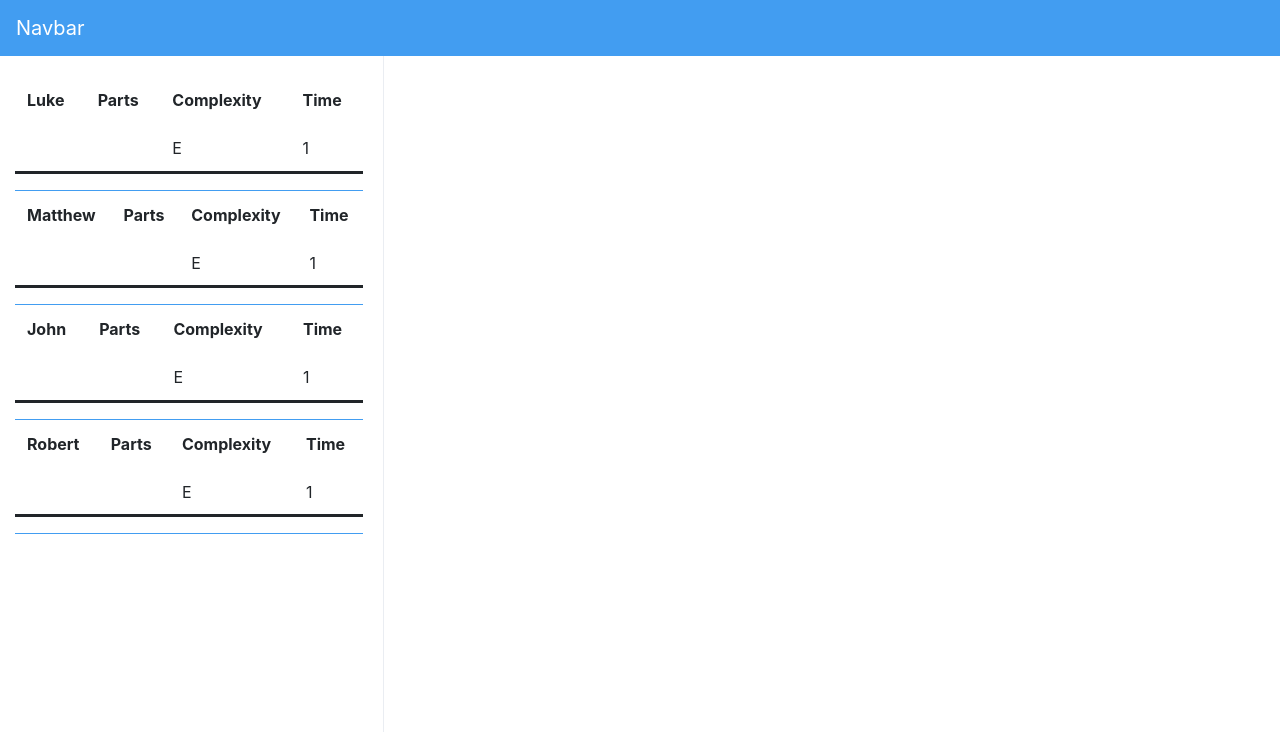
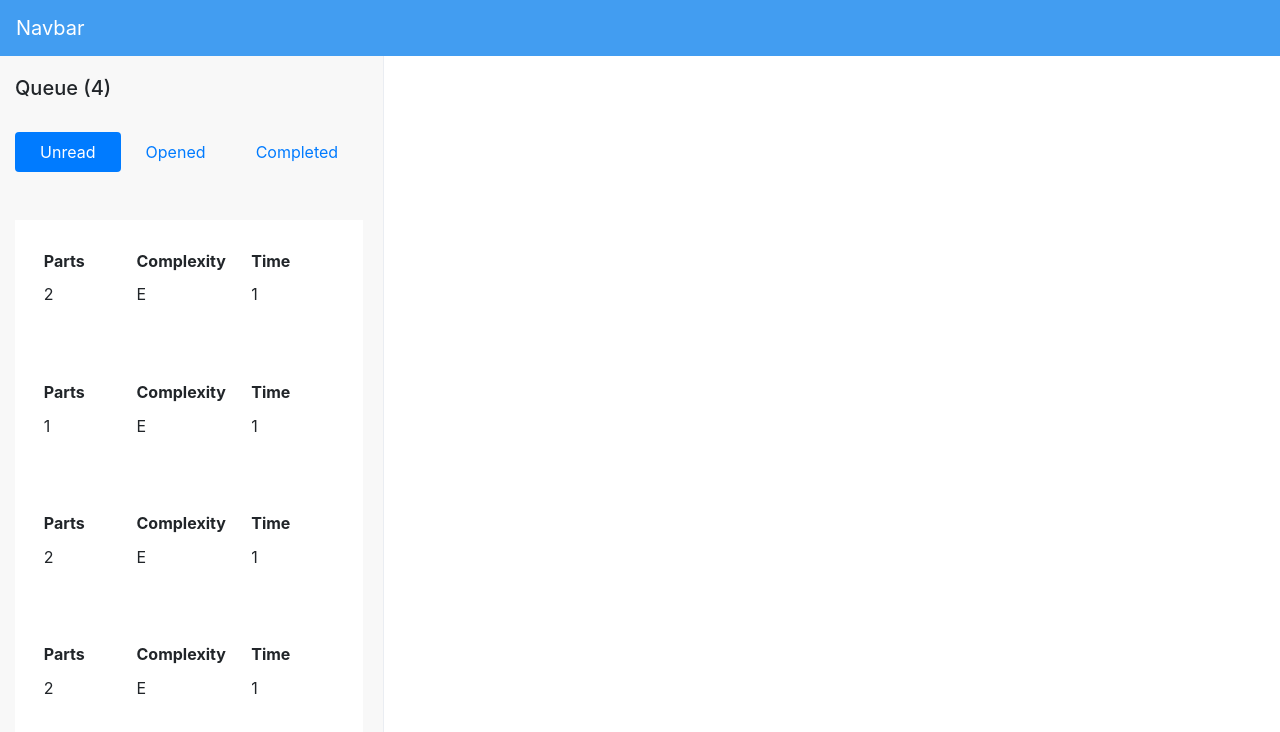
Before and after one commit to pacosw1/FinalProject-Finland, a React (Create React App) app: page / in a window 1280 px wide. Shown: the top 732 px of the page. Built offline with nearby package versions, Linux system fonts and the light colour scheme.

Commit message:
added state button selection to darken selected offer, major design improvements. still needs some cleaning up

```diff
--- a/src/App.css
+++ b/src/App.css
@@ -2,19 +2,37 @@ ul {
   list-style: none;
   margin-left: -2.5rem;
 }
-#headTitle {
-  border-bottom: 1px solid;
-  padding-bottom: 4%;
+
+.right .row {
+  padding: 1.2rem;
+
+  margin: 1.2rem;
+  background-color: white;
+}
+.listed:focus {
+  background-color: grey;
+}
+.listItem th {
+  width: 5rem;
+}
+.listItem {
+  background-color: white;
+  padding: 1.5rem;
   width: 100%;
-  border-color: rgba(0, 123, 237, 0.74);
+  height: 100%;
+  width: 100%;
 }
+.btn-group {
+  background-color: rgba(0, 123, 237, 0.74) !important;
+  margin-top: 2%;
 
-.btn-group {
-  margin-top: 2%;
   text-align: center;
   display: flex;
 }
 
+li:active {
+  background-color: black;
+}
 .btn:hover {
   background-color: rgba(0, 123, 237, 0.93);
   border-style: none;
@@ -24,24 +42,8 @@ ul {
   background-color: rgba(0, 123, 237, 0.74);
 }
 
-li {
-  background-color: none;
-  height: 100%;
-  width: 100%;
-}
-li:hover {
-  background-color: #f4f8ff;
-}
-
-.btn {
-  text-align: center;
-  border-color: white;
-
-  border-left: none;
-
-  background-color: rgba(0, 123, 237, 0.74);
-  margin-right: 1rem;
-  border-radius: 0px;
+.listItem:hover {
+  background-color: #c1c1c1;
 }
 
 .partNav {
@@ -51,17 +53,7 @@ li:hover {
 .partNav span {
   margin-right: 2rem;
 }
-.listItem {
-  border-bottom: solid 1px;
-  border-color: rgba(0, 123, 237, 0.74);
 
-  padding-top: rem;
-  margin-bottom: 0rem;
-}
-.table {
-  width: 50%;
-  border-bottom: solid;
-}
 .split {
   height: 89%;
   position: fixed;
--- a/src/App.js
+++ b/src/App.js
@@ -11,8 +11,9 @@ class App extends Component {
     super(props);
     this.fetchById = this.fetchById.bind(this); //bind methods to ensure proper event handling function
     this.handleClick = this.handleClick.bind(this);
+    this.onDelete = this.onDelete.bind(this);
+    this.updateValue = this.updateValue.bind(this);
     this.onCreateFeature = this.onCreateFeature.bind(this);
-    this.onDelete = this.onDelete.bind(this);
     this.onSaveData = this.onSaveData.bind(this);
     this.handleNext = this.handleNext.bind(this);
     this.handlePrev = this.handlePrev.bind(this);
@@ -20,43 +21,62 @@ class App extends Component {
       items: [], //offers retrieved from fake data base.
       currentItem: {}, //the current item is initialized with
       itemParts: [],
-      currentPart: {}
+      currentPart: {},
+      selectionState: []
     };
   }
 
+  updateValue(e, f) {
+    const curr = this.state.currentPart;
+    const updated = curr.features;
+    console.log(e.target.id);
+    const index = updated.indexOf(f);
+    console.log("index:", index);
+    updated[index][e.target.name] = e.target.value;
+    curr.features = updated;
+    this.setState({
+      currentPart: curr
+    });
+  }
   //onCreateFeature() {}
+  onDelete(id) {
+    const curr = this.state.currentPart;
+    const features = curr.features;
+    const updated = features.filter(feature => feature.id !== id);
+    curr.features = updated;
+    this.setState(
+      {
+        currentPart: curr
+      },
+      console.log(updated)
+    );
+  }
+  onCreateFeature() {
+    const newFeature = {
+      id: Date.now(),
+      name: "",
+      quantity: "",
+      time: ""
+    };
+    const curr = this.state.currentPart;
+    const updated = curr.features;
 
+    updated.push(newFeature);
+    curr.features = updated;
+    this.setState({
+      currentPart: curr
+    });
+  }
   onSaveData(parts) {}
-  onDelete(toBeDeleted) {
-    //toBeDeleted = feature name
-    const currPart = this.state.currentPart;
-    const features = this.state.currentPart.features; //copy feature array to be deleted
-    const updatedFeatures = features.filter(
-      feature => feature.name !== toBeDeleted
-    );
-    currPart.features = [...updatedFeatures];
 
-    this.setState({
-      currentPart: currPart
-    });
-    console.log(toBeDeleted);
-  }
   componentWillMount() {
     this.setState({
       items: getData()
     });
   }
-
-  onCreateFeature() {
-    const newFeature = {
-      name: "",
-      quantity: "",
-      time: ""
-    };
-    const currPart = this.state.currentPart;
-    currPart.features.push(newFeature);
+  componentDidMount() {
     this.setState({
-      currentPart: currPart
+      selectionState: new Array(this.state.items.length).fill(0)
     });
   }
 
@@ -65,9 +85,17 @@ class App extends Component {
     return this.state.items.find(item => item.id === id);
   }
   handleClick(id) {
+    console.log(id);
+    const { items, currentItem, selectionState } = this.state;
+    const index = items.findIndex(x => x.id === id);
+    selectionState.fill(0);
+    selectionState[index] = 1;
+
     const curr = this.fetchById(id);
     //when listItem clicked set the matching id item with currentItem in state
+
     this.setState({
+      selectionState: selectionState,
       currentItem: curr,
       itemParts: curr.parts,
       currentPart: curr.parts[0]
@@ -99,6 +127,7 @@ class App extends Component {
         handleNext={this.handleNext}
         handlePrev={this.handlePrev}
         onDelete={this.onDelete}
+        updateValue={this.updateValue}
         onCreateFeature={this.onCreateFeature}
         onSaveData={this.onSaveData}
       />
@@ -112,7 +141,11 @@ class App extends Component {
         {//this condition statement prevents App crashing when props sent to Content are of value null, or empty
         this.state.itemParts.length >= 1 && this.renderContent()}
 
-        <SideBar handleClick={this.handleClick} items={this.state.items} />
+        <SideBar
+          selected={this.state.selectionState}
+          handleClick={this.handleClick}
+          items={this.state.items}
+        />
       </div>
     );
   }
--- a/src/components/ContentDisplay.jsx
+++ b/src/components/ContentDisplay.jsx
@@ -1,20 +1,11 @@
 import React, { Component } from "react";
 import Table from "./Table";
+import Image from "./Image";
+import PartDisplay from "./PartDisplay";
 
 class ContentDisplay extends Component {
   constructor(props) {
     super(props);
-    this.updateValue = this.updateValue.bind(this);
-    this.state = {
-      name: "",
-      quantity: 0,
-      time: 0
-    };
-  }
-  updateValue(e) {
-    const features = this.props.currPart.features;
-    const index = features.findIndex(feature => feature.name === e.target.name);
-    features[index];
   }
 
   render() {
@@ -30,84 +21,29 @@ class ContentDisplay extends Component {
     const index = parts.findIndex(x => x.id === currPart.id); //will find the index
     const dims = currPart.dimensions;
     const limitReached = index === parts.length - 1;
+
     return (
-      <div className="split right">
+      <div className="split right" style={{ backgroundColor: "#f2f2f2" }}>
         <div className="container-fluid">
-          <div className="header" style={{ display: "flex" }}>
-            <h1>{this.props.customer}</h1>
+          <div className="row">
+            <div className="col-lg-8 col-sm-6 col-sm-12">
+              <h5>{this.props.customer}</h5>
+            </div>
+            <div className="col-lg-4 col-sm-3 col-sm-12">
+              <a href="index.js">See Customer History</a>
+            </div>
+          </div>
 
-            <a style={{ marginLeft: "90%" }} href="index.js">
-              See Customer History
-            </a>
-          </div>
-          <table className="table table-borderless ">
-            <thead>
-              <tr>
-                <th scope="col">Material</th>
-              </tr>
-            </thead>
-            <tbody>
-              <tr>
-                <td scope="col">{currPart.material}</td>
-              </tr>
-              <tr>
-                <th scope="col">Dimensions</th>
-              </tr>
-              <tr>
-                <th scope="col">
-                  <p>Length</p>
-                </th>
-                <th scope="col">Width</th>
-                <th scope="col">Thickness</th>
-              </tr>
+          <PartDisplay material={currPart.material} dims={dims} />
 
-              <tr>
-                <td scope="col" style={{ width: "10rem" }}>
-                  <div className="input-group mb-3">
-                    <input
-                      defaultValue={dims.length}
-                      type="text"
-                      className="form-control"
-                      placeholder=""
-                      aria-label="Username"
-                      aria-describedby="basic-addon1"
-                    />
-                  </div>
-                </td>
-                <td scope="col" style={{ width: "10rem" }}>
-                  <div className="input-group mb-3">
-                    <input
-                      defaultValue={dims.width}
-                      type="text"
-                      className="form-control"
-                      placeholder=""
-                      aria-label="Username"
-                      aria-describedby="basic-addon1"
-                    />
-                  </div>
-                </td>
-                <td scope="col" style={{ width: "10rem" }}>
-                  <div className="input-group mb-3">
-                    <input
-                      defaultValue={dims.thickness}
-                      type="text"
-                      className="form-control"
-                      placeholder=""
-                      aria-label="Username"
-                      aria-describedby="basic-addon1"
-                    />
-                  </div>
-                </td>
-              </tr>
-
-              <tr />
-            </tbody>
-          </table>
+          <div className="row">
+            <div className="col">
               <div className="partNav">
                 <span className="btn btn-outline-info">
                   Part {+index + 1} out of {parts.length}
                 </span>
                 <button
+                  style={{ marginRight: ".5rem" }}
                   className="btn btn-outline-primary"
                   disabled={index === 0}
                   onClick={() => this.props.handlePrev(index)}
@@ -126,16 +62,11 @@ class ContentDisplay extends Component {
               <Table
                 onCreateFeature={this.props.onCreateFeature}
                 onDelete={this.props.onDelete}
-            features={currPart.features}
-            updateValue={this.updateValue}
+                features={this.props.currentPart.features}
+                updateValue={this.props.updateValue}
               />
-          <button
-            onClick={this.props.onSaveData(this.state)}
-            className="btn btn-outline-primary"
-          >
-            Save
-          </button>
-
+            </div>
+          </div>
           <div />
         </div>
       </div>
--- a/src/components/FakeData.js
+++ b/src/components/FakeData.js
@@ -19,6 +19,7 @@ export function getData() {
           },
           features: [
             {
+              id: "234234",
               name: "hole",
               quantity: 10,
               time: 20
@@ -36,6 +37,7 @@ export function getData() {
           },
           features: [
             {
+              id: "54674",
               name: "Hey",
               quantity: 10,
               time: 20
@@ -62,6 +64,7 @@ export function getData() {
           },
           features: [
             {
+              id: "345456",
               name: "hole",
               quantity: 10,
               time: 20
@@ -88,6 +91,7 @@ export function getData() {
           },
           features: [
             {
+              id: "76543421",
               name: "xd",
               quantity: 2.5,
               time: 2
@@ -105,6 +109,7 @@ export function getData() {
           },
           features: [
             {
+              id: "877654",
               name: "Hey",
               quantity: 10,
               time: 20
@@ -131,6 +136,7 @@ export function getData() {
           },
           features: [
             {
+              id: "1111123",
               name: "Hey",
               quantity: 10,
               time: 20
@@ -148,6 +154,7 @@ export function getData() {
           },
           features: [
             {
+              id: "",
               name: "Hey",
               quantity: 10,
               time: 20
--- a/src/components/ListItem.jsx
+++ b/src/components/ListItem.jsx
@@ -2,8 +2,30 @@ import React, { Component } from "react";
 
 class ListItem extends Component {
   render() {
+    var style = {};
+    console.log("active?", this.props.active);
+    if (this.props.active) style = { backgroundColor: "#d1d1d1" };
+
     return (
-      <div className="listItem">
+      <div className="listItem" style={style}>
+        <table className="table table-sm table-borderless">
+          <th scope="col">Parts</th>
+          <th scope="col">Complexity</th>
+          <th scope="col">Time</th>
+
+          <tr>
+            <td scope="col">{this.props.parts}</td>
+            <td scope="col">{this.props.complexity}</td>
+            <td scope="col">{this.props.estimatedT}</td>
+          </tr>
+        </table>
+      </div>
+    );
+  }
+}
+
+export default ListItem;
+/**<div className="listItem" style={style}>
         <table className="table table-borderless">
           <thead>
             <tr>
@@ -23,9 +45,4 @@ class ListItem extends Component {
             <tr />
           </tbody>
         </table>
-      </div>
-    );
-  }
-}
-
-export default ListItem;
+      </div> */
--- a/src/components/SideBar.jsx
+++ b/src/components/SideBar.jsx
@@ -2,18 +2,25 @@ import React, { Component } from "react";
 import ListItem from "./ListItem";
 
 class SideBar extends Component {
+  constructor(props) {
+    super(props);
+  }
   render() {
-    const list = this.props.items.map(item => {
+    const list = this.props.items.map((item, index) => {
       //takes items passed down by app and formats them into li with event handlers
+
       return (
         <li
           key={item.id}
+          id={item.id}
           onClick={() => {
             this.props.handleClick(item.id);
           }}
         >
           <ListItem
+            active={this.props.selected[index]}
             customer={item.name}
+            parts={item.parts.length}
             complexity={item.complexity}
             estimatedT={item.estimatedT}
           />
@@ -21,13 +28,37 @@ class SideBar extends Component {
       );
     });
     return (
-      <div className="split left">
-        <div className="container-fluid">
+      <div className="split left" style={{ backgroundColor: "#F8F8F8	" }}>
+        <div className="container">
+          <div>
+            <h5 id="headTitle">Queue ({this.props.items.length})</h5>
+            <br />
+            <ButtonGroup left="New" mid="In Progress" right="completed" />
+          </div>
+
           <ul>{list}</ul>
         </div>
       </div>
     );
   }
 }
+function ButtonGroup(props) {
+  return (
+    <nav
+      style={{ marginBottom: "3rem" }}
+      className="nav nav-pills flex-column flex-sm-row"
+    >
+      <a class="flex-sm-fill text-sm-center nav-link active" href="#">
+        Unread
+      </a>
+      <a className="flex-sm-fill text-sm-center nav-link" href="#">
+        Opened
+      </a>
+      <a className="flex-sm-fill text-sm-center nav-link" href="#">
+        Completed
+      </a>
+    </nav>
+  );
+}
 
 export default SideBar;
```
Also changed, not shown: src/components/Table.jsx (+17 -11 lines). Lines whose indentation alone changed are shown as unchanged.
